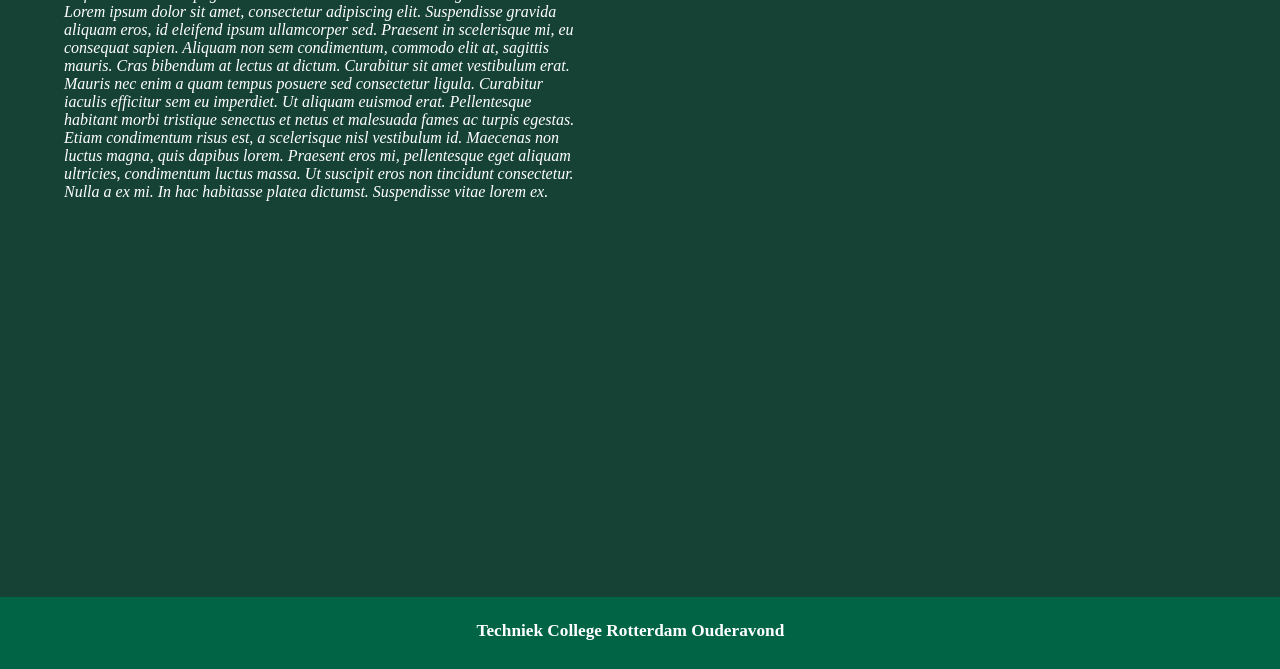
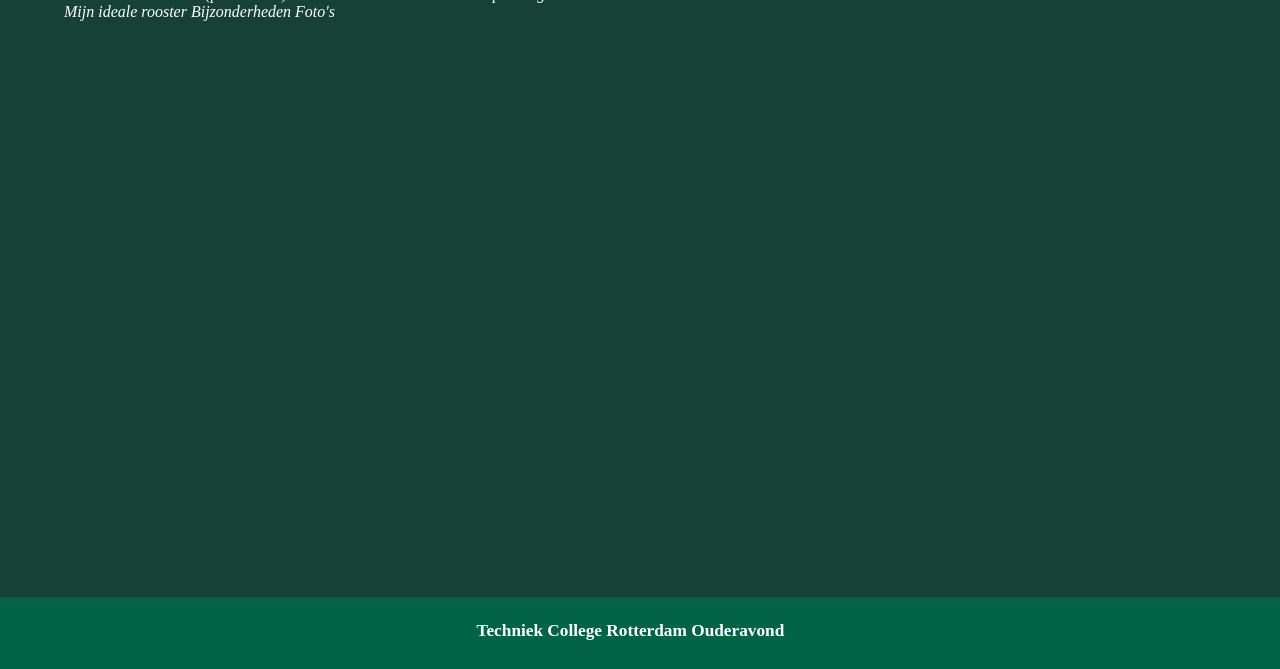
Before and after one commit to MaohuaFan/Project_Ouderavond, a plain HTML site: page over_ons1.html in a window 1280 px wide. Shown: the part 131-800 px from the top of the page. Drawn offline with Linux system fonts and the light colour scheme.

Commit message:
over ons edit

```diff
--- a/over_ons1.html
+++ b/over_ons1.html
@@ -51,9 +51,15 @@
         <main>
             <h1>Lars</h1>
             <section>
-                <p>"Informatie over de pagina's in de vorm van een samenvatting"</p>
                 <p>
-                    Lorem ipsum dolor sit amet, consectetur adipiscing elit. Suspendisse gravida aliquam eros, id eleifend ipsum ullamcorper sed. Praesent in scelerisque mi, eu consequat sapien. Aliquam non sem condimentum, commodo elit at, sagittis mauris. Cras bibendum at lectus at dictum. Curabitur sit amet vestibulum erat. Mauris nec enim a quam tempus posuere sed consectetur ligula. Curabitur iaculis efficitur sem eu imperdiet. Ut aliquam euismod erat. Pellentesque habitant morbi tristique senectus et netus et malesuada fames ac turpis egestas. Etiam condimentum risus est, a scelerisque nisl vestibulum id. Maecenas non luctus magna, quis dapibus lorem. Praesent eros mi, pellentesque eget aliquam ultricies, condimentum luctus massa. Ut suscipit eros non tincidunt consectetur. Nulla a ex mi. In hac habitasse platea dictumst. Suspendisse vitae lorem ex.</p>
+                    Voorstellen studenten (per student)
+                    Wie ben ik
+                    Hobbies
+                    Motivatie opleiding
+                    Mijn ideale rooster
+                    Bijzonderheden
+                    Foto's
+                </p>
             </section>
         </main>
         <footer>
```
Also changed, not shown: over_ons2.html (+8 -2 lines).
